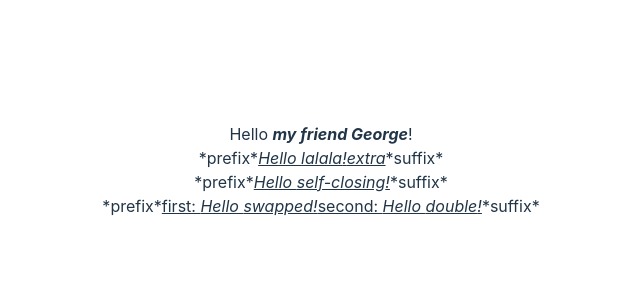
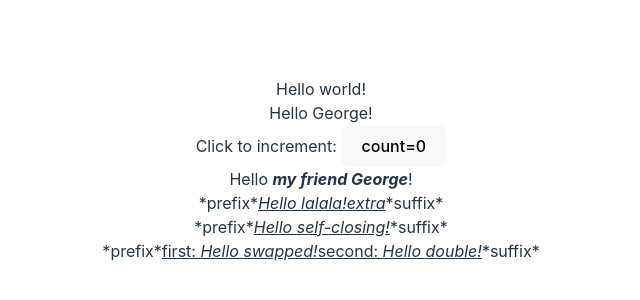
Before and after one commit to flarelabs-net/jsx-i18n-exploration, a React (Vite) app: page / in a window 1280 px wide. Shown: the part 230-530 px from the top of the page, without its empty margins (319-959 px from the left). Built offline with nearby package versions, Linux system fonts and the light colour scheme.

Commit message:
moar cleanup and making this demoable

```diff
--- a/messages.json
+++ b/messages.json
@@ -1,6 +1,9 @@
 {
   "locale": "en",
   "translations": {
+    "3022994926184248873": "Hello world!",
+    "5817355858936463520": "Hello {$INTERPOLATION_0}!",
+    "870231341293765269": "Click to increment: {$TAG_START_button#0}count={$INTERPOLATION_0}{$TAG_END_button#0}",
     "8155799127656094172": "Hello {$TAG_START_b#0}{$TAG_START_i#1}my friend {$INTERPOLATION_0}{$TAG_END_i#1}{$TAG_END_b#0}!",
     "2440984797904254266": "*prefix*{$TAG_START_u#0}{$TAG_START_Greeting#1}extra{$TAG_END_Greeting#1}{$TAG_END_u#0}*suffix*",
     "7680262756773208259": "*prefix*{$TAG_START_u#0}{$TAG_Greeting#1}{$TAG_END_u#0}*suffix*",
--- a/src/App.tsx
+++ b/src/App.tsx
@@ -91,6 +91,18 @@ function App() {
       */}
 
       <div i18n>
+        Hello world!
+      </div>
+
+      <div i18n>
+        Hello {firstName}!
+      </div>
+
+      <div i18n>
+        Click to increment: <button onClick={increment}>count={count}</button>
+      </div>
+
+      <div i18n>
         Hello <b><i>my friend {firstName}</i></b>!
       </div>
 
```
Also changed, not shown: messages-sk.json (+4 -7 lines), package.json (+4 -3 lines), 1 other file (tests, documents, lock files or other folders).
